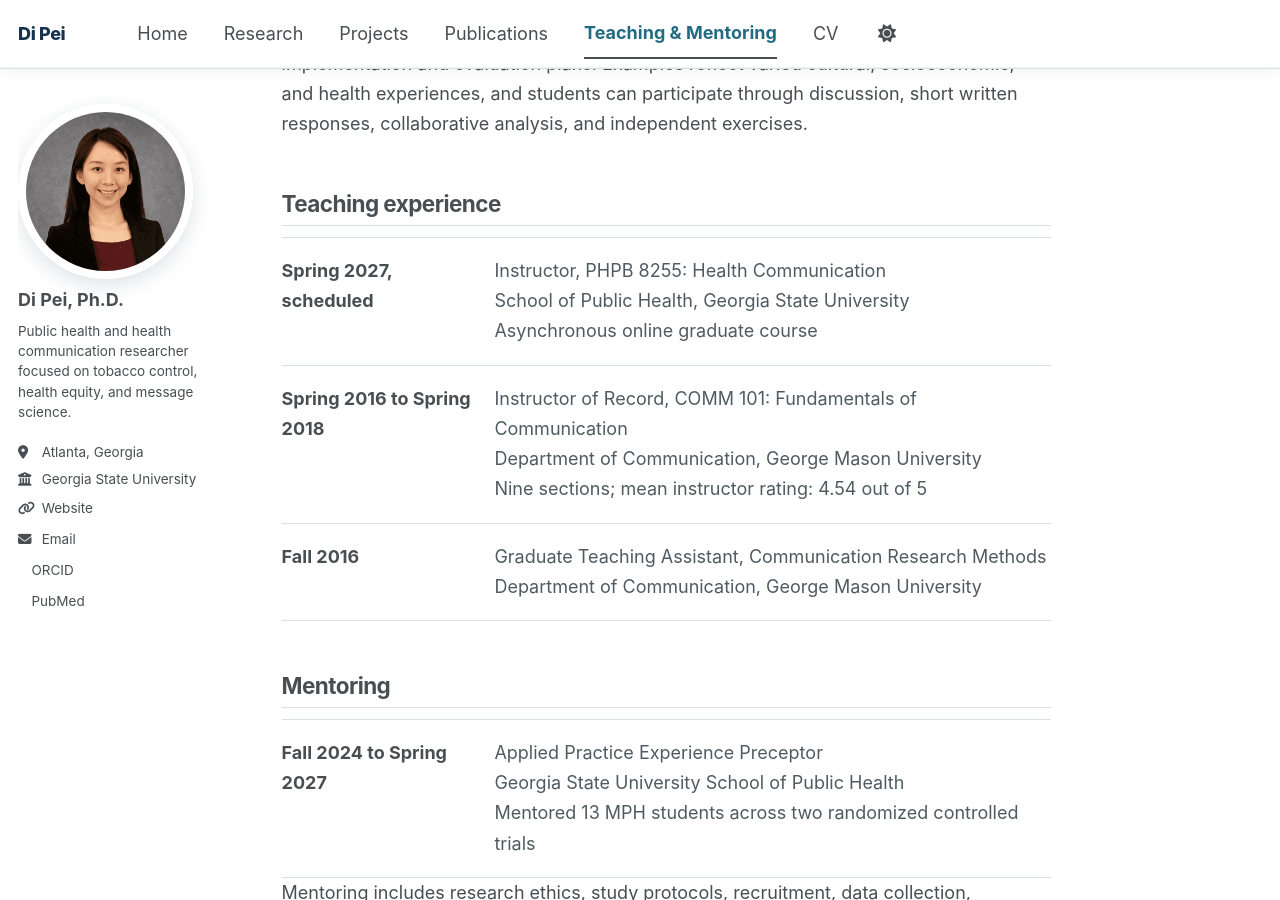
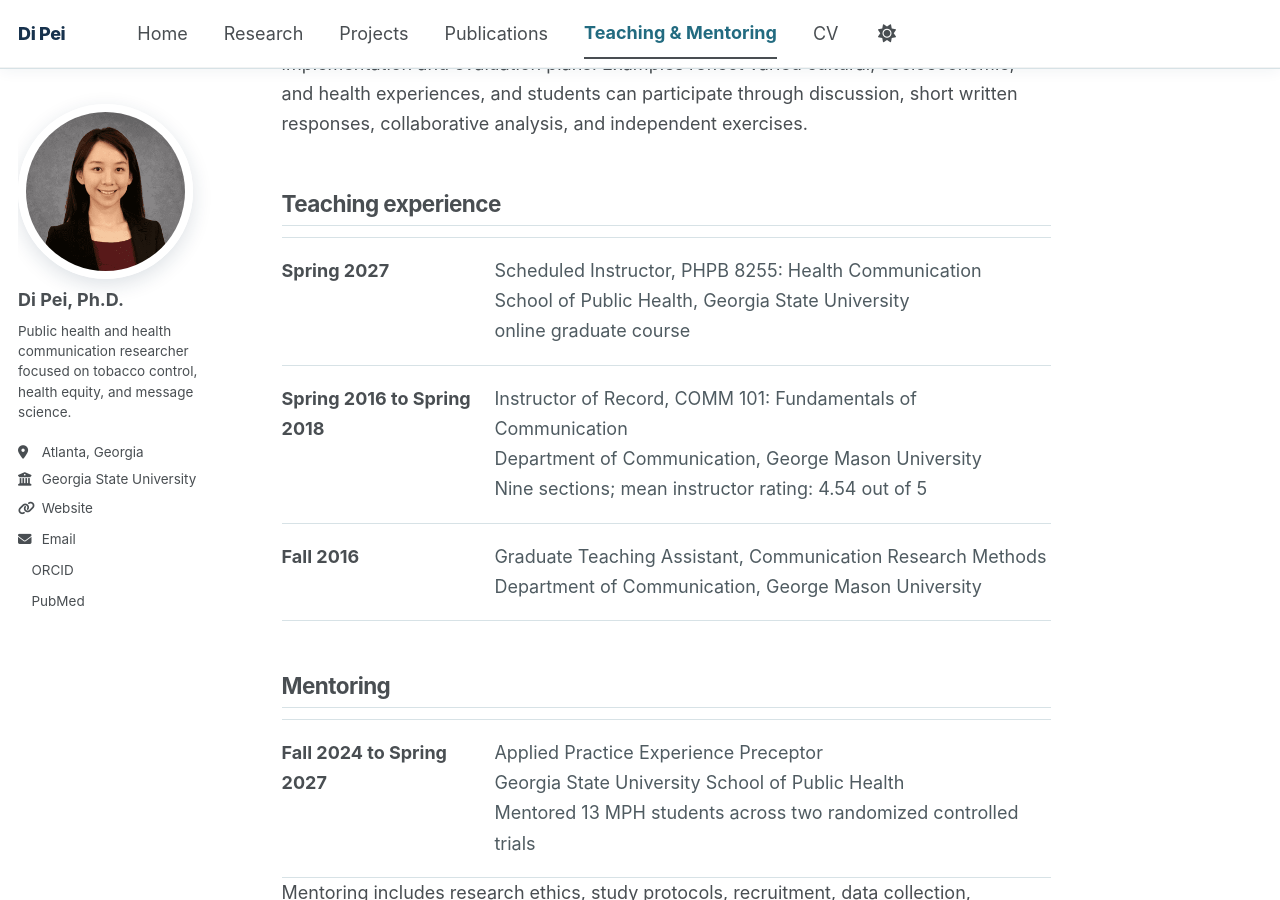
Before and after one commit to DiPeiResearch/DiPeiResearch.github.io, a Jekyll site: the page built from _pages/teaching-mentoring.md, in a window 1280 px wide and 900 px high, scrolled down 569 px. Built offline with Jekyll 4.4.1, drawn with Linux system fonts in a browser that asks for light colours; a style sheet for code colours, icons or effects is not loaded.

Commit message:
Update teaching-mentoring.md

```diff
--- a/_pages/teaching-mentoring.md
+++ b/_pages/teaching-mentoring.md
@@ -19,7 +19,7 @@ I organize modules around explicit learning objectives and use consistent weekly
 ## Teaching experience
 
 <div class="timeline-list">
-  <div><strong>Spring 2027, scheduled</strong><span>Instructor, PHPB 8255: Health Communication<br>School of Public Health, Georgia State University<br>Asynchronous online graduate course</span></div>
+  <div><strong>Spring 2027</strong><span> Scheduled Instructor, PHPB 8255: Health Communication<br>School of Public Health, Georgia State University<br> online graduate course</span></div>
   <div><strong>Spring 2016 to Spring 2018</strong><span>Instructor of Record, COMM 101: Fundamentals of Communication<br>Department of Communication, George Mason University<br>Nine sections; mean instructor rating: 4.54 out of 5</span></div>
   <div><strong>Fall 2016</strong><span>Graduate Teaching Assistant, Communication Research Methods<br>Department of Communication, George Mason University</span></div>
 </div>
```
